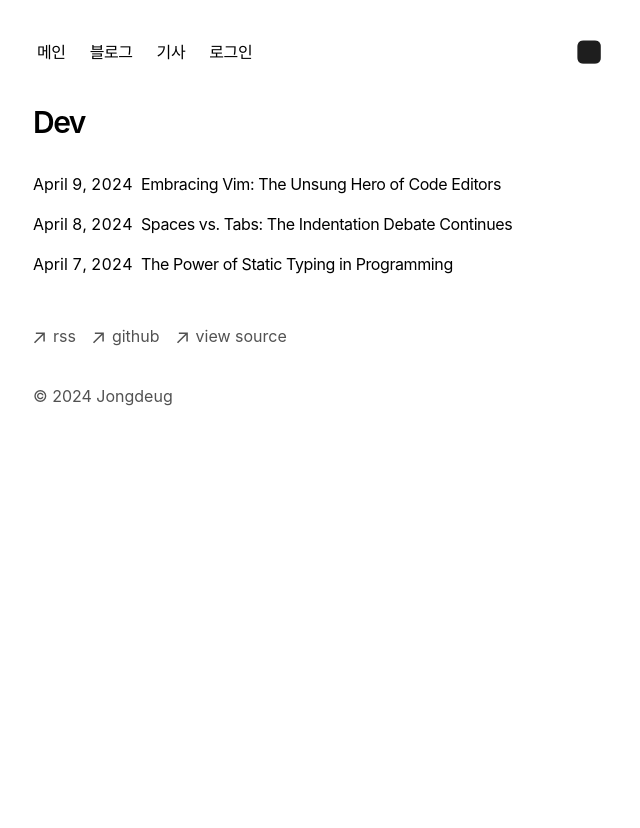
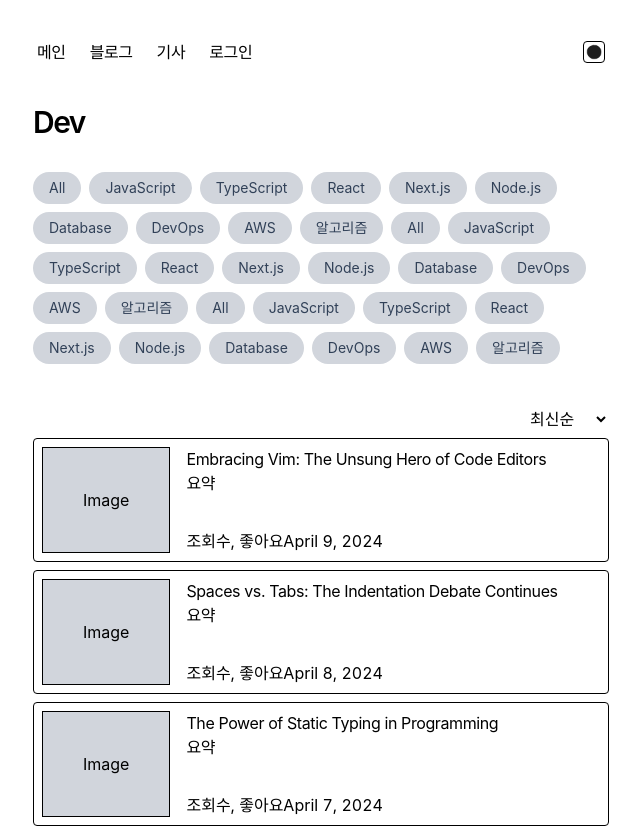
Before and after one commit to JongDeug/blog-frontend, a Next.js app: page /blog in a window 1280 px wide. Shown: the top 828 px of the page, without its empty margins (319-959 px from the left). Before the commit the page ends 800 px from the top, so only its background shows below. Built offline with nearby package versions, Linux system fonts and the light colour scheme.

Commit message:
Init Blog Template

```diff
--- a/app/auth/page.tsx
+++ b/app/auth/page.tsx
@@ -3,8 +3,8 @@ import logo from "../assets/icon.png";
 
 export default function Page() {
   return (
-    <section className="p-10 rounded-xl">
-      <section className="mb-10 flex justify-center gap-2 items-center cursor-pointer transition-all duration-200 hover:scale-105 hover:text-green-500">
+    <section className="px-4 py-10 md:px-20 md:py-10">
+      <section className="flex justify-center items-center gap-2 mb-8 cursor-pointer transition-all duration-200 hover:scale-105 hover:text-green-500">
         <Image src={logo} alt="" className="w-10 rounded-md" />
         <h1 className="text-3xl font-bold tracking-tighter">Jongdeug</h1>
       </section>
--- a/app/blog/page.tsx
+++ b/app/blog/page.tsx
@@ -5,12 +5,65 @@ export const metadata = {
   description: "Read my blog.",
 };
 
+// 임시 카테고리 데이터
+const categories = [
+  "All",
+  "JavaScript",
+  "TypeScript",
+  "React",
+  "Next.js",
+  "Node.js",
+  "Database",
+  "DevOps",
+  "AWS",
+  "알고리즘",
+  "All",
+  "JavaScript",
+  "TypeScript",
+  "React",
+  "Next.js",
+  "Node.js",
+  "Database",
+  "DevOps",
+  "AWS",
+  "알고리즘",
+  "All",
+  "JavaScript",
+  "TypeScript",
+  "React",
+  "Next.js",
+  "Node.js",
+  "Database",
+  "DevOps",
+  "AWS",
+  "알고리즘",
+];
+
 export default function Page() {
   return (
     <section>
-      <h1 className="font-semibold w-fit text-3xl mb-8 tracking-tighter transition-all duration-200 hover:scale-105 hover:text-green-500">
+      <h1 className="font-semibold w-fit text-3xl mb-8 tracking-tighter transition-all duration-200 hover:scale-110 hover:text-green-500">
         Dev
       </h1>
+      {/* 카테고리 섹션 */}
+      <div className="flex flex-wrap gap-2 pb-2 mb-8">
+        {categories.map((category) => (
+          <button
+            key={category}
+            className="px-4 py-1.5 text-sm rounded-full whitespace-nowrap bg-gray-300  text-slate-700 hover:bg-green-200 transition-all duration-200"
+          >
+            {category}
+          </button>
+        ))}
+      </div>
+      {/* 정렬 */}
+      <div className="flex justify-end">
+        <select name="" id="" className="border-0 p-1 mb-1">
+          <option value="">최신순</option>
+          <option value="">오래된순</option>
+          <option value="">좋아요순</option>
+        </select>
+      </div>
       <BlogPosts />
     </section>
   );
--- a/app/components/nav.tsx
+++ b/app/components/nav.tsx
@@ -3,8 +3,8 @@
 import Link from "next/link";
 import { useTheme } from "next-themes";
 import Image from "next/image";
-import dark from "../assets/dark.png";
-import light from "../assets/light.png";
+import dark from "../assets/dark-circle.png";
+import light from "../assets/light-circle.png";
 import { useState } from "react";
 
 const navItems = {
@@ -58,12 +58,12 @@ export function Navbar() {
           </div>
           <button
             onClick={toggleTheme}
-            className="w-fit border-0 cursor-pointer hover:ring mr-1"
+            className="w-fit border-1 rounded cursor-pointer mr-1"
           >
             {themeColor === "light" ? (
-              <Image src={dark} alt="" className="w-8" />
+              <Image src={dark} alt="" className="w-5" />
             ) : (
-              <Image src={light} alt="" className="w-8" />
+              <Image src={light} alt="" className="w-5" />
             )}
           </button>
         </nav>
--- a/app/components/posts.tsx
+++ b/app/components/posts.tsx
@@ -18,14 +18,21 @@ export function BlogPosts() {
         .map((post) => (
           <Link
             key={post.slug}
-            className="flex flex-col space-y-1 mb-4"
+            className="flex flex-col mb-2"
             href={`/blog/${post.slug}`}
           >
-            <div className="w-full flex flex-col md:flex-row space-x-0 md:space-x-2">
-              <p className="  w-[100px] tabular-nums">
-                {formatDate(post.metadata.publishedAt, false)}
-              </p>
-              <p className="tracking-tight">{post.metadata.title}</p>
+            <div className="w-full flex flex-col md:flex-row space-x-0 md:space-x-4 border-1 rounded p-2">
+              <div className="border p-10 bg-gray-300">Image</div>
+              <div className="flex flex-col justify-between">
+                <div>
+                  <p className="tracking-tight">{post.metadata.title}</p>
+                  <p className="tracking-tight">요약</p>
+                </div>
+                <p className="tabular-nums">
+                  조회수, 좋아요
+                  {formatDate(post.metadata.publishedAt, false)}
+                </p>
+              </div>
             </div>
           </Link>
         ))}
--- a/app/page.tsx
+++ b/app/page.tsx
@@ -21,10 +21,13 @@ export default function Page() {
       <section>
         <h2 className="text-2xl font-semibold tracking-tighter mb-2">목표</h2>
         <p className="whitespace-pre-line">
-          {`프로그래밍은 가치를 만들어내는 도구라고 생각합니다. 도구를 활용해서 맛있는 피자 한 판을 만들어 팔 줄 아는 개발자가 되고 싶습니다.`}
+          {`프로그래밍은 가치를 만들어내는 도구라고 생각합니다. 도구를 활용해서 맛있는 피자 한 판을 만들어 팔 줄 아는 개발자가 되고 싶습니다.🔥`}
         </p>
       </section>
       <div>
+        <h2 className="text-xl font-semibold tracking-tighter mb-2">
+          인기 게시글
+        </h2>
         <BlogPosts />
       </div>
     </div>
```
Also changed, not shown: app/assets/dark-circle.png (added), app/assets/light-circle.png (added).
